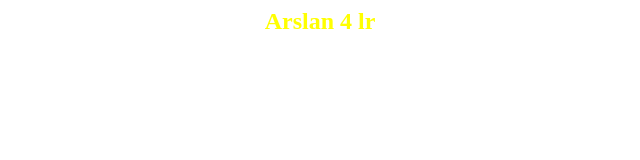
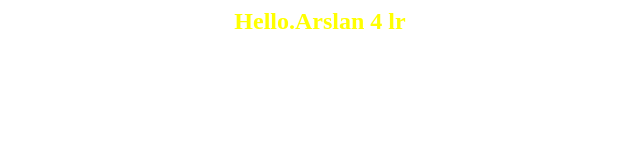
Before and after one commit to Arslan-raf/cicd4laba, a plain HTML site: page index.html in a window 1280 px wide. Shown: the whole page, without its empty margins (320-960 px from the left). Drawn offline with Linux system fonts and the light colour scheme.

Commit message:
Modified index.html

```diff
--- a/index.html
+++ b/index.html
@@ -1,7 +1,7 @@
 <html>
 <body>
 <center>
-<h2><font color=yellow>Arslan 4 lr</font></h2>
+<h2><font color=yellow>Hello.Arslan 4 lr</font></h2>
 </center>
 </body>
 </html>
```
